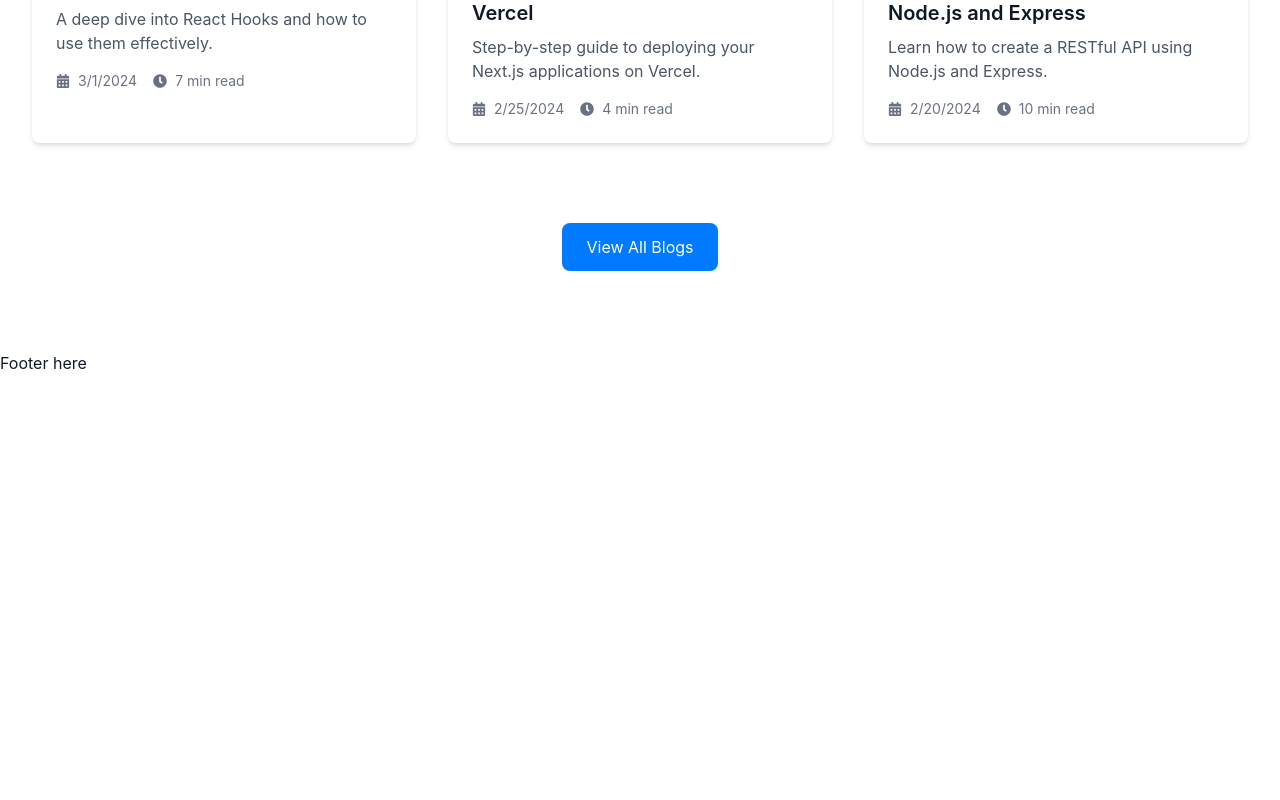
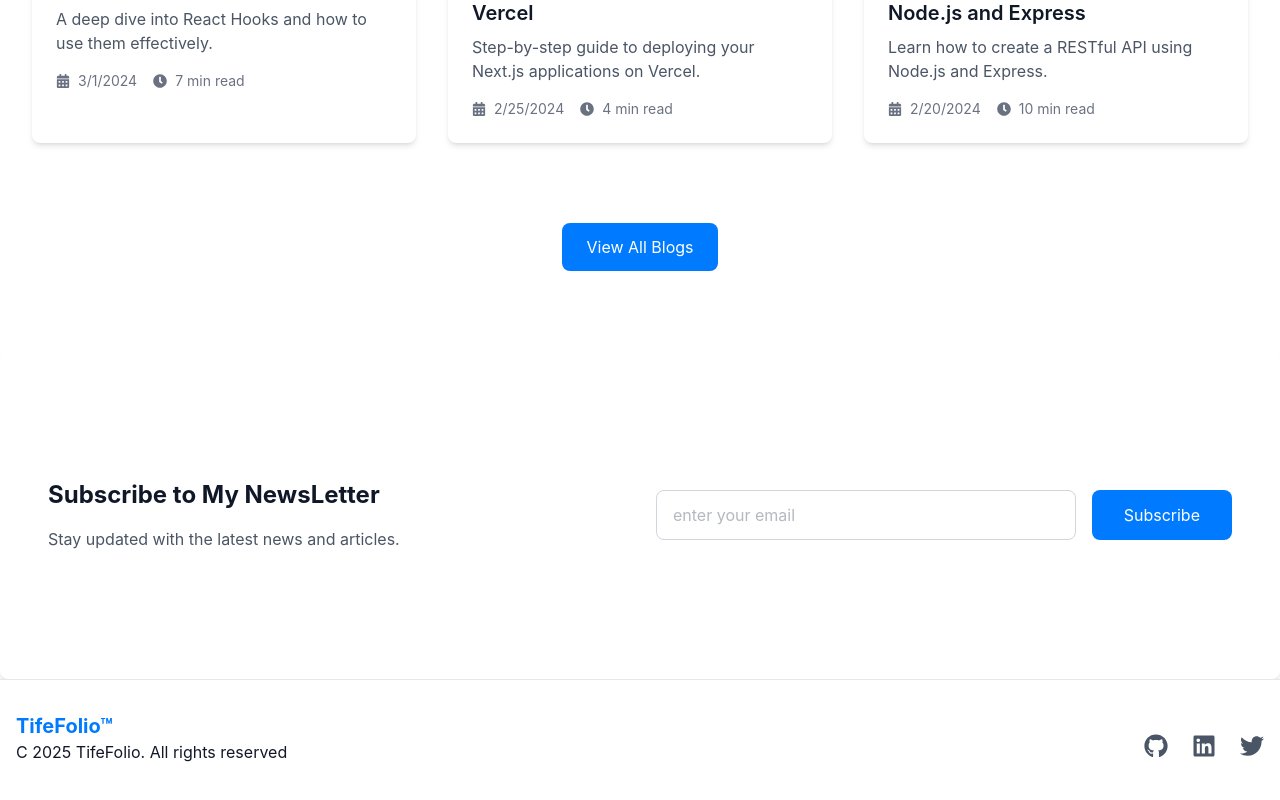
Before and after one commit to heistifeh/tifefolio, a Next.js app: page / in a window 1280 px wide. Shown: the part 2834-3634 px from the top of the page. Before the commit the page ends 3209 px from the top, so only its background shows below. Built offline with nearby package versions, Linux system fonts and the light colour scheme.

Commit message:
homepage complete

```diff
--- /dev/null
+++ b/src/app/components/Footer.tsx
@@ -0,0 +1,45 @@
+import Link from "next/link";
+import React from "react";
+import { FaGithub, FaLinkedin, FaTwitter } from "react-icons/fa";
+
+const Footer = () => {
+  return (
+    <footer className="bg-white dark:bg-dark border-t border-gray-200 dark:border-gray-800">
+      <div className="container max-w-7xl mx-auto px-4 py-8">
+        <div className="flex flex-col md:flex-row justify-between items-center">
+          <div className="mb-4 md:,b-0">
+            <Link href="/" className="text-xl font-bold text-primary">
+              TifeFolio&trade;
+            </Link>
+            <p>C {new Date().getFullYear()} TifeFolio. All rights reserved</p>
+          </div>
+          <div className="flex  space-x-6 ">
+            <Link
+              href={"https://github.com/heistifeh"}
+              target="_blank"
+              className="text-2xl text-gray-600 hover:text-primary dark:text-gray-300 transition-colors duration-300"
+            >
+              <FaGithub />
+            </Link>
+            <Link
+              href={"https://github.com/heistifeh"}
+              target="_blank"
+              className="text-2xl text-gray-600 hover:text-primary dark:text-gray-300 transition-colors duration-300"
+            >
+              <FaLinkedin />
+            </Link>
+            <Link
+              href={"https://github.com/heistifeh"}
+              target="_blank"
+              className="text-2xl text-gray-600 hover:text-primary dark:text-gray-300 transition-colors duration-300"
+            >
+              <FaTwitter />
+            </Link>
+          </div>
+        </div>
+      </div>
+    </footer>
+  );
+};
+
+export default Footer;
--- /dev/null
+++ b/src/app/components/Newsletter.tsx
@@ -0,0 +1,39 @@
+import React from "react";
+
+const Newsletter = () => {
+  return (
+    <section className="py-20 bg-white dark:bg-dark/50 rounded-lg shadow-md overflow-hidden animate-slide-up ">
+      <div className="p-8 md:p-12">
+        <div className="max-w-7xl mx-auto">
+          <div className="grid grid-cols-1 md:grid-cols-2 gap-8 items-center">
+            <div>
+              <h2 className="text-2xl font-bold mb-4">
+                Subscribe to My NewsLetter
+              </h2>
+              <p className="text-gray-600 dark:text-gray-300 md:w2/3">
+                Stay updated with the latest news and articles.
+              </p>
+            </div>
+
+            {/* form */}
+            <form className=" flex flex-col md:flex-row gap-4">
+              <input
+                type="email"
+                placeholder="enter your email"
+                className="flex-1 px-4 py-3 border rounded-lg dark:text-white border-gray-300 dark:border-gray-600 bg-white text-gray-500 dark:bg-dark focus:outline-none focus:ring-2 focus:ring-primary"
+              />
+              <button
+                type="submit"
+                className="bg-primary text-white px-8 py-3 rounded-lg hover:bg-primary/90 transition-colors"
+              >
+                Subscribe
+              </button>
+            </form>
+          </div>
+        </div>
+      </div>
+    </section>
+  );
+};
+
+export default Newsletter;
--- a/src/app/layout.tsx
+++ b/src/app/layout.tsx
@@ -3,6 +3,7 @@ import { Geist, Geist_Mono } from "next/font/google";
 import "./globals.css";
 import Navbar from "./components/Navbar";
 import { ThemeProvider } from "./context/ThemeContext";
+import Footer from "./components/Footer";
 
 const geistSans = Geist({
   variable: "--font-geist-sans",
@@ -32,7 +33,7 @@ export default function RootLayout({
         <ThemeProvider>
           <Navbar />
           <main className="min-h-screen pt-24"> {children}</main>
-          <footer>Footer here</footer>
+          <Footer />
         </ThemeProvider>
       </body>
     </html>
--- a/src/app/page.tsx
+++ b/src/app/page.tsx
@@ -2,6 +2,7 @@ import Image from "next/image";
 import Hero from "./components/Hero";
 import Projects from "./components/Projects";
 import Blogs from "./components/Blogs";
+import Newsletter from "./components/Newsletter";
 
 export default function Home() {
   return (
@@ -9,6 +10,7 @@ export default function Home() {
       <Hero />
       <Projects />
       <Blogs />
+      <Newsletter />
     </>
   );
 }
```
